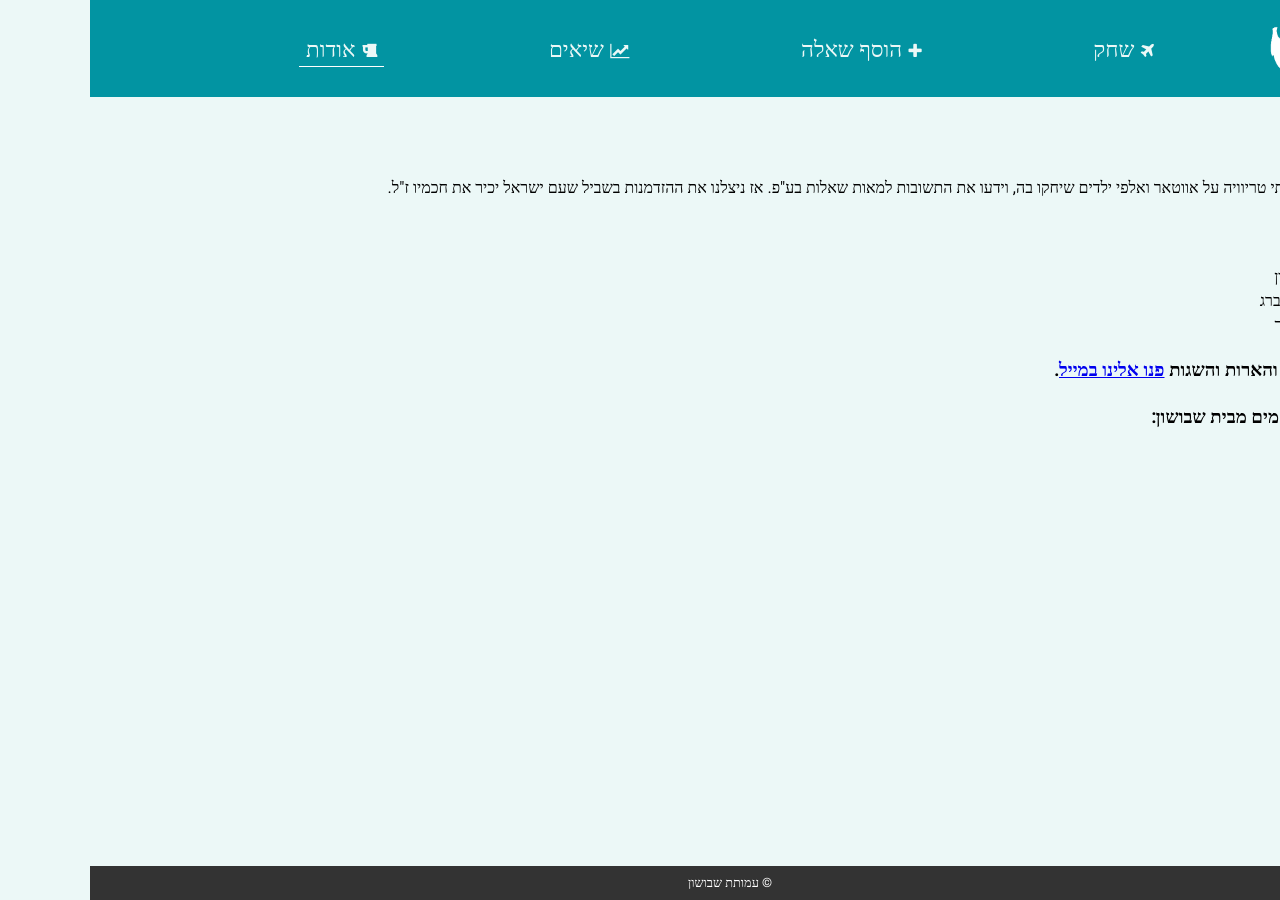
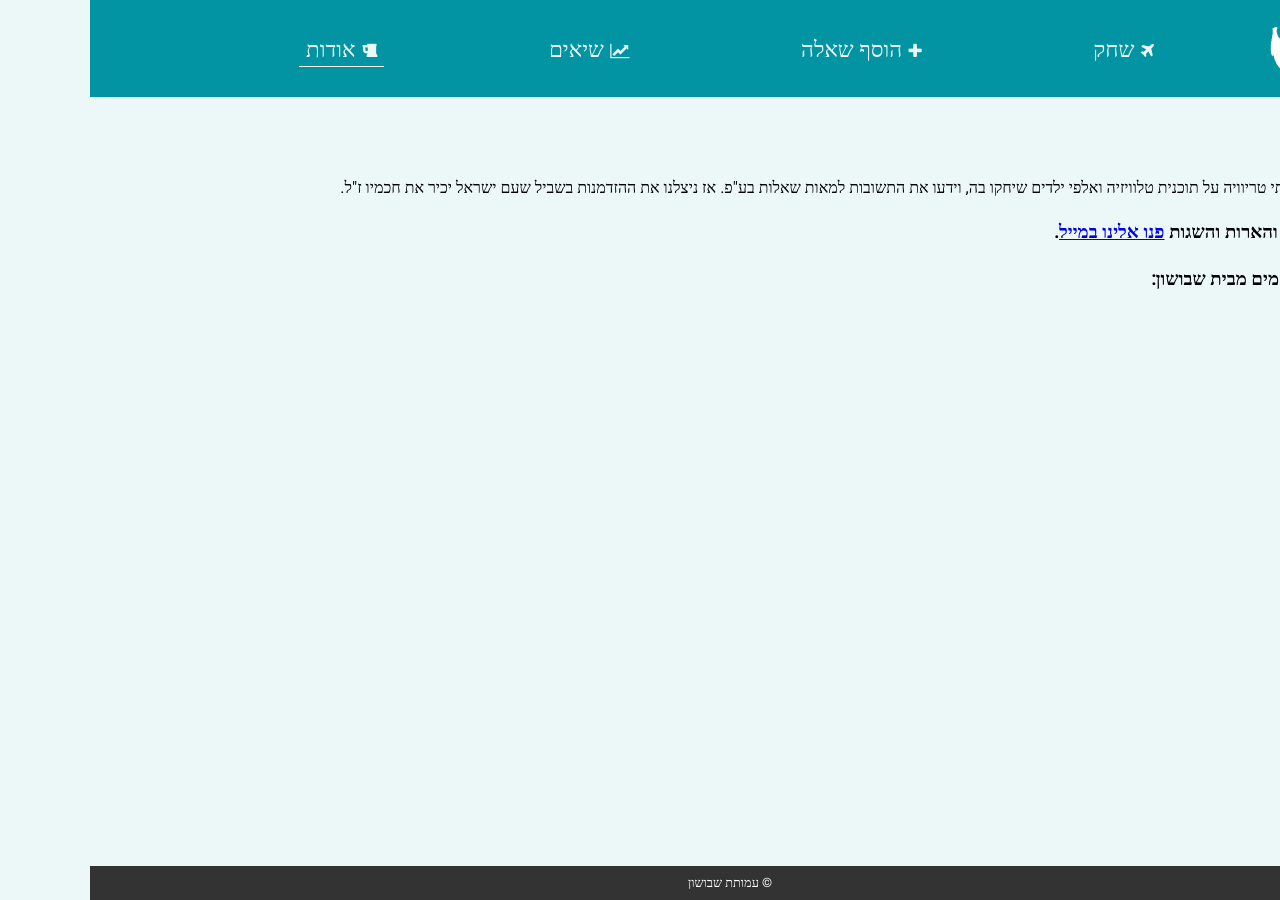
Before and after one commit to nitayke/hahamim, a Jekyll site: the page built from about.html, in a window 1280 px wide. Built offline with Jekyll 4.4.1, drawn with Linux system fonts in a browser that asks for light colours.

Commit message:
Update about.html

```diff
--- a/about.html
+++ b/about.html
@@ -3,14 +3,9 @@ layout: default
 ---
 <div class="about-container">
     <h3>אודות:</h3>
-    <p>פעם הכנתי טריוויה על אווטאר ואלפי ילדים שיחקו בה,
+    <p>פעם הכנתי טריוויה על תוכנית טלוויזיה ואלפי ילדים שיחקו בה,
         וידעו את התשובות למאות שאלות בע"פ.
         אז ניצלנו את ההזדמנות בשביל שעם ישראל יכיר את חכמיו ז"ל.</p>
-    <h3>יוצרים:</h3>
-    <p>אייל הלמון<br>
-        דויד גולדנברג<br>
-        נתאי קסנר
-    </p>
     <h3>להערות והארות והשגות <a href="mailto: shvushon@gmail.com">פנו אלינו במייל</a>.</h3>
     <h3>לעוד מיזמים מבית שבושון:</h3>
     <div>
```
